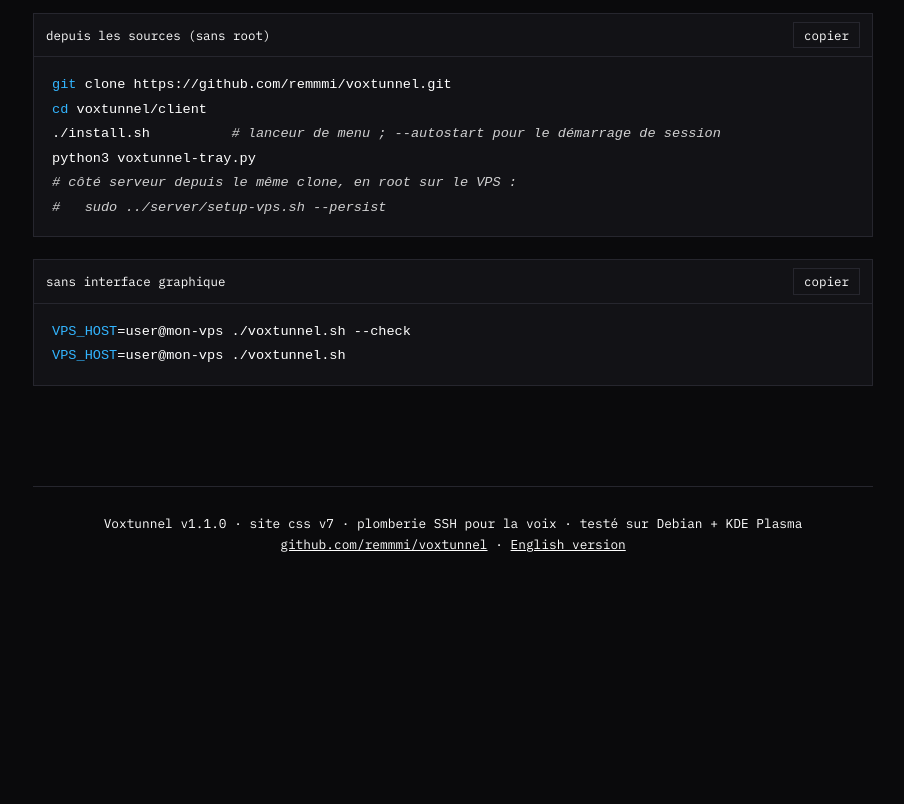
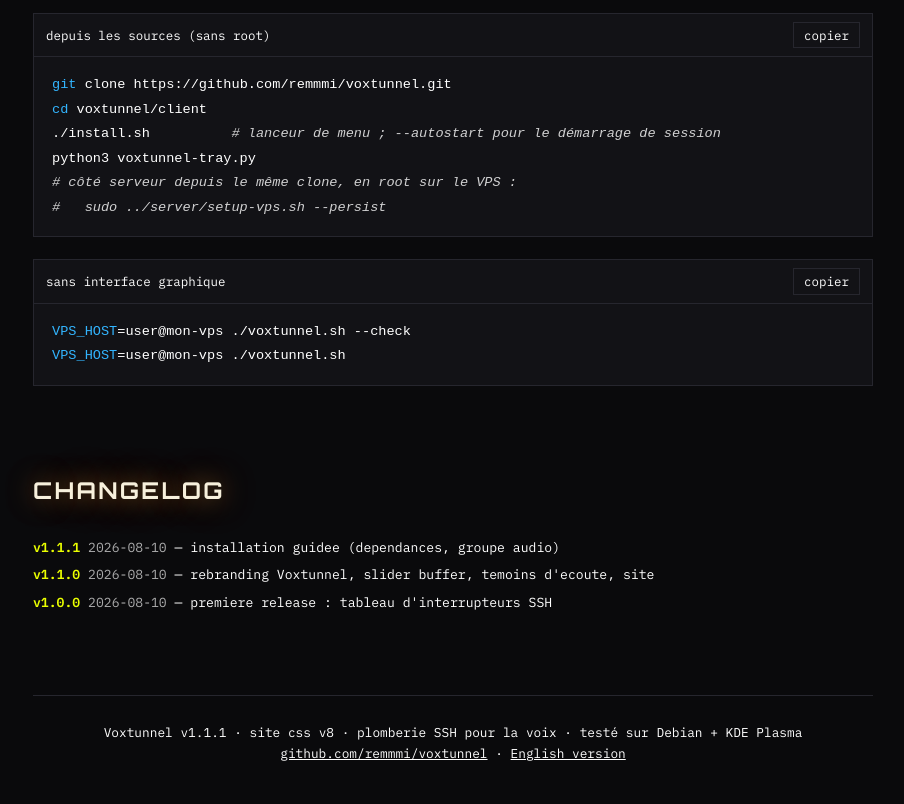
Before and after one commit to remmmi/voicepipe_ssh_claude, a plain HTML site: page docs/fr/index.html in a window 1280 px wide. Shown: the part 2206-3010 px from the top of the page, without its empty margins (187-1091 px from the left). Before the commit the page ends 2801 px from the top, so only its background shows below. Drawn offline with Linux system fonts and the light colour scheme.

Commit message:
Terse changelog on both pages, generated from CHANGELOG.tsv
One line per version in CHANGELOG.tsv (version, date, EN, FR);
update-changelog.sh injects them between markers in both pages and is
run automatically by build-deb.sh at release time. Fixes a stray STX
control character produced by the first injection. Site css v8.

```diff
--- /dev/null
+++ b/CHANGELOG.tsv
@@ -0,0 +1,3 @@
+1.1.1	2026-08-10	guided install prompts (deps, audio group)	installation guidee (dependances, groupe audio)
+1.1.0	2026-08-10	rebrand to Voxtunnel, buffer slider, listener lights, website	rebranding Voxtunnel, slider buffer, temoins d'ecoute, site
+1.0.0	2026-08-10	first release: tray switchboard over SSH	premiere release : tableau d'interrupteurs SSH
--- a/docs/fr/index.html
+++ b/docs/fr/index.html
@@ -9,7 +9,7 @@
 <link rel="preconnect" href="https://fonts.gstatic.com" crossorigin>
 <link href="https://fonts.googleapis.com/css2?family=IBM+Plex+Mono:wght@400;500;600&family=Orbitron:wght@500;700;900&display=swap" rel="stylesheet">
 <style>
-/* voxtunnel site css v7 — orbitron, neon rose/jaune/bleu, blanc/creme, grain, lightbox */
+/* voxtunnel site css v8 — orbitron, neon rose/jaune/bleu, blanc/creme, grain, lightbox */
 :root {
   --bg: #0a0a0c;
   --bg-raised: #121216;
@@ -249,6 +249,13 @@
 }
 .lang svg { display: block; width: 30px; height: 20px; }
 
+
+/* changelog terse */
+.log { list-style: none; font-size: .82rem; }
+.log li { padding: 3px 0; }
+.log b { color: var(--yellow); font-weight: 600; }
+.log .d { color: var(--text); opacity: .65; }
+
 /* footer */
 footer {
   margin-top: 70px;
@@ -390,8 +397,19 @@
   </div>
 </section>
 
+<section id="changelog">
+  <h2>Changelog</h2>
+  <ul class="log">
+    <!-- changelog:start -->
+    <li><b>v1.1.1</b> <span class="d">2026-08-10</span> — installation guidee (dependances, groupe audio)</li>
+    <li><b>v1.1.0</b> <span class="d">2026-08-10</span> — rebranding Voxtunnel, slider buffer, temoins d'ecoute, site</li>
+    <li><b>v1.0.0</b> <span class="d">2026-08-10</span> — premiere release : tableau d'interrupteurs SSH</li>
+    <!-- changelog:end -->
+  </ul>
+</section>
+
 <footer>
-  <p>Voxtunnel v1.1.0 &middot; site css v7 &middot; plomberie SSH pour la voix &middot; testé sur Debian + KDE Plasma</p>
+  <p>Voxtunnel v1.1.1 &middot; site css v8 &middot; plomberie SSH pour la voix &middot; testé sur Debian + KDE Plasma</p>
   <p><a href="https://github.com/remmmi/voxtunnel">github.com/remmmi/voxtunnel</a> &middot; <a href="../">English version</a></p>
 </footer>
 
```
Also changed, not shown: docs/index.html (+20 -2 lines), 2 other files.
